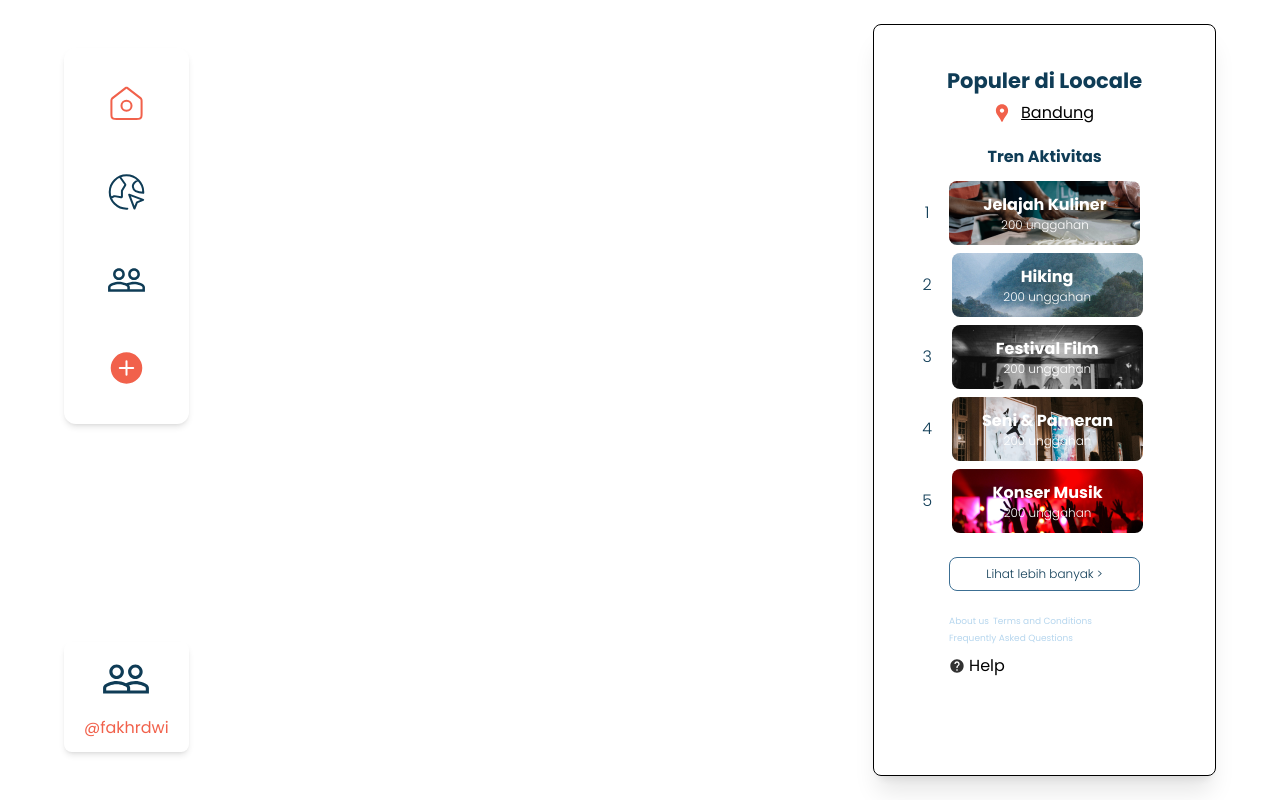
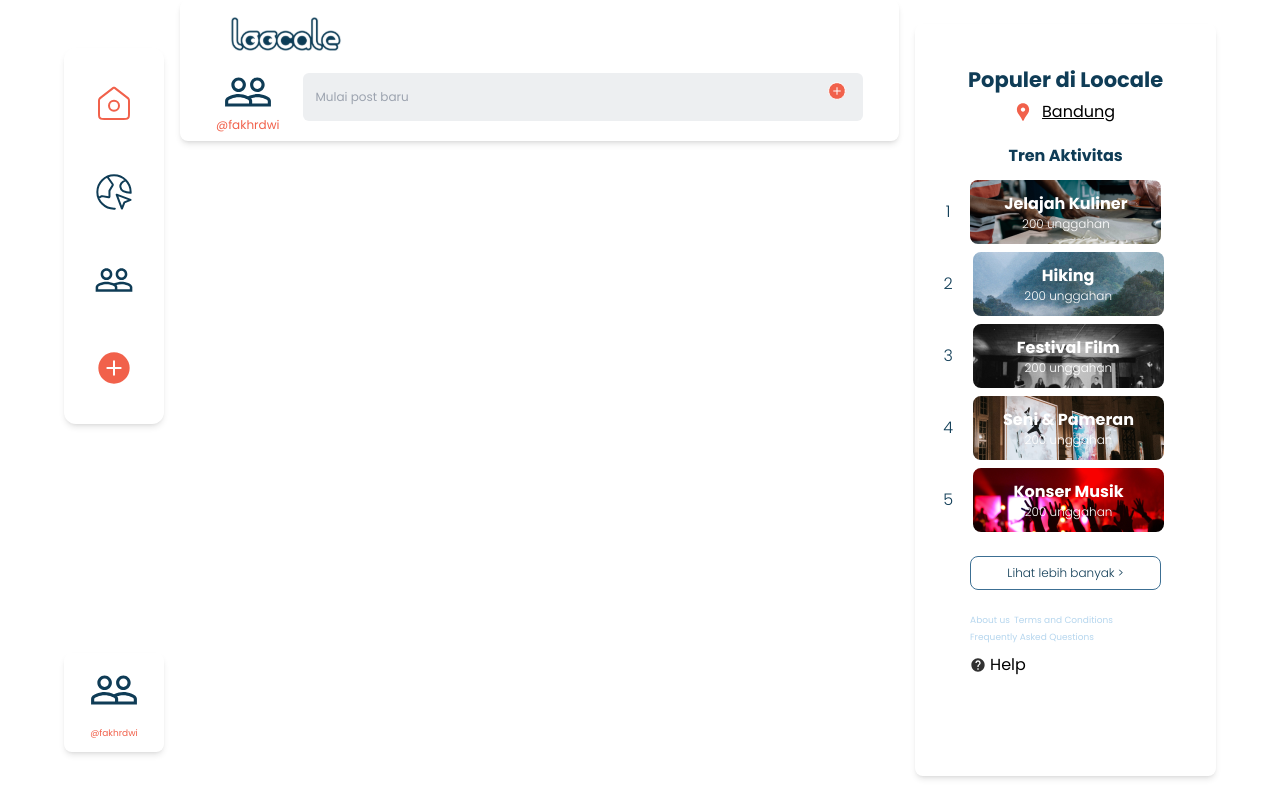
Before and after one commit to ramdhanstdi/loocale-web, a Next.js app: page /feed in a window 1280 px wide. Built offline with nearby package versions, Linux system fonts and the light colour scheme.

Commit message:
add post done

```diff
--- /dev/null
+++ b/src/components/design/TextField/classNames.ts
@@ -0,0 +1,22 @@
+import { TextFieldProps } from ".";
+
+const createTextFieldInputClassNames = (props: TextFieldProps) => {
+	let className = "";
+	if (props.fullWidth) {
+		className += "w-full "
+	}
+	if (props.size == "sm") {
+		className += "sm:h-[36px] sm:placeholder:text-xs sm:text-xs "
+	}
+	if (props.variant === "outlined") {
+		className += "focus:outline-0 border-b-2 pl-1 pr-4 border-secondary-500 placeholder:text-xs "
+	} else {
+		className += `bg-grayscale-50 rounded-md px-3 h-[44px] outline-0 sm:h-[48px] placeholder:text-xs text-xs sm:placeholder:text-base sm:text-base transition-all `
+		if (props.value) {
+			className += "pb-3 pt-5 "
+		}
+	}
+	return className
+}
+
+export default createTextFieldInputClassNames;
--- a/src/components/design/TextField/index.tsx
+++ b/src/components/design/TextField/index.tsx
@@ -4,13 +4,15 @@
 import CrossedEyeIcon from "@icons/eye_crossed_icon.svg";
 import ValidIcon from "@icons/valid_icon.svg";
 import NotValidIcon from "@icons/not_valid_icon.svg";
+import createTextFieldInputClassNames from "./classNames";
 
-interface Props {
+export interface TextFieldProps {
   className?: string;
   value?: any;
   variant?: string;
   placeholder?: string;
   name?: string;
+	size?: "sm" | "md";
   maxLength?: number;
   onChange?: React.ChangeEventHandler<HTMLInputElement>;
   onBlur?: () => void;
@@ -18,12 +20,14 @@
   validation?: () => Promise<boolean>;
   type?: string;
   error?: boolean;
+	endIcon?: React.ReactNode
+	fullWidth?: boolean;
   errorMessage?: string;
   pattern?: string;
   required?: boolean;
 	label?: string;
 }
-const TextField: React.FC<Props> = (props) => {
+const TextField: React.FC<TextFieldProps> = (props) => {
   const [error, setError] = useState(props.error ? props.error : false);
   const [valid, setValid] = useState(false);
   const [passwordVisible, setPasswordVisible] = useState(false);
@@ -48,13 +52,8 @@
               : "text"
             : "text"
         }
-        className={`w-full ${
-          props.variant === "outlined"
-            ? "focus:outline-0 border-b-2 pl-1 pr-4 border-secondary-500 placeholder:text-xs"
-            : `bg-grayscale-50 rounded-md px-3 h-[44px] sm:h-[48px] outline-0 sm:placeholder:text-base placeholder:text-xs text-xs sm:text-base ${
-                props.value ? "pb-3 pt-5" : ""
-              } transition-all ${error ? "border-[#DC2A2D] border" : ""}`
-        }`}
+        className={`${createTextFieldInputClassNames(props)} ${error ? "border-[#DC2A2D] border" : ""}`
+        }
         value={props.value}
         name={props.name ? props.name : "TextField"}
         placeholder={props.placeholder ? props.placeholder : ""}
@@ -147,6 +146,13 @@
       ) : (
         <></>
       )}
+			{props.endIcon ? (
+				<div className="absolute right-4 top-1/2 -translate-y-1/2 flex items-center">
+					{props.endIcon}
+				</div>
+			): (
+				<></>
+			)}
     </div>
   );
 };
--- /dev/null
+++ b/src/components/view/TimelineView/AddPost/index.tsx
@@ -0,0 +1,37 @@
+import React from "react";
+import Image from "next/image";
+import PeopleIcon from "@icons/people_icon.svg";
+import TextField from "@components/design/TextField";
+import AddIcon from "@icons/plus_icon.svg";
+
+const AddPost = () => {
+  return (
+    <div className="flex flex-col px-9 py-2 ml-[180px] mr-[381px] rounded-lg shadow-md">
+      <div className="">
+        <Image
+          src={"/NavbarLogo.svg"}
+          width={140}
+          height={52}
+          alt="Loocale Logo"
+        />
+      </div>
+      <div className="flex gap-6">
+        <div className="flex flex-col">
+          <div className="rounded-full flex justify-center">
+            <Image width={50} height={50} className="" src={PeopleIcon} />
+          </div>
+          <p className="text-secondary-500 sm:text-xs">@fakhrdwi</p>
+        </div>
+        <TextField
+          placeholder="Mulai post baru"
+          className="mt-[6px] w-full h-9"
+          size="sm"
+          fullWidth
+          endIcon={<Image src={AddIcon} width={20} height={20}/>}
+        />
+      </div>
+    </div>
+  );
+};
+
+export default AddPost;
--- a/src/components/view/TimelineView/LeftPanel/index.tsx
+++ b/src/components/view/TimelineView/LeftPanel/index.tsx
@@ -40,7 +40,7 @@
         <div className="rounded-full mb-3 flex justify-center">
           <Image width={50} height={50} className="" src={PeopleIcon} />
         </div>
-        <p className="text-secondary-500">@fakhrdwi</p>
+        <p className="text-secondary-500 text-[9px] text-center">@fakhrdwi</p>
       </div>
     </div>
   );
--- a/src/components/view/TimelineView/RightPanel/index.tsx
+++ b/src/components/view/TimelineView/RightPanel/index.tsx
@@ -34,7 +34,7 @@
 
 const RightPanel = () => {
   return (
-    <div className="fixed top-6 bottom-6 right-16 flex flex-col items-center rounded-lg shadow-xl border border-black px-12 py-10">
+    <div className="fixed top-6 bottom-6 right-16 flex flex-col items-center rounded-lg shadow-md px-7 py-10">
       <h1 className="font-bold text-primary-800 sm:text-[21px] mb-1">
         Populer di Loocale
       </h1>
--- a/src/pages/feed/index.tsx
+++ b/src/pages/feed/index.tsx
@@ -2,6 +2,7 @@
 import FirstSignIn from "@components/view/TimelineView/FirstSignIn";
 import LeftPanel from "@components/view/TimelineView/LeftPanel";
 import RightPanel from "@components/view/TimelineView/RightPanel";
+import AddPost from "@components/view/TimelineView/AddPost";
 
 interface FeedProps {
 
@@ -9,10 +10,11 @@
 const Feed: React.FC<FeedProps> = (props) => {
   const [step, setStep] = useState(1);
   return (
-		<>
-		<LeftPanel />
-		<RightPanel />
-		</>
+		<div className="relative">
+			<LeftPanel />
+			<RightPanel />
+			<AddPost></AddPost>
+		</div>
   );
 };
 
```
